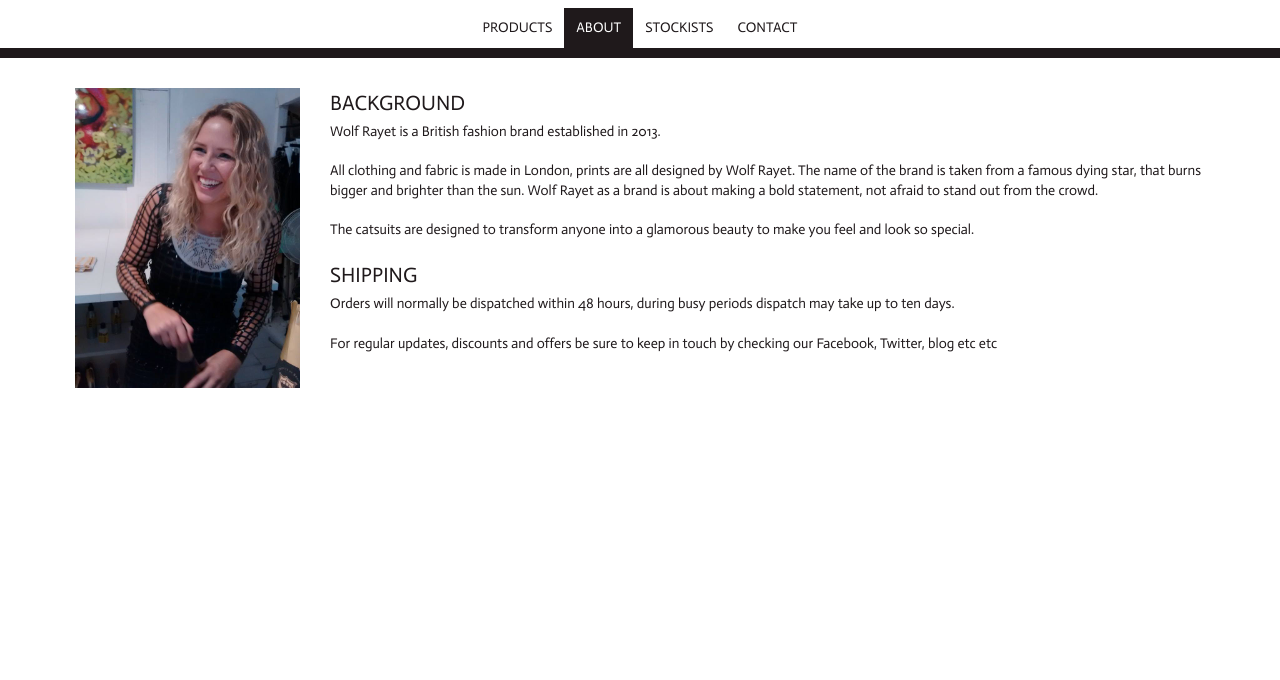
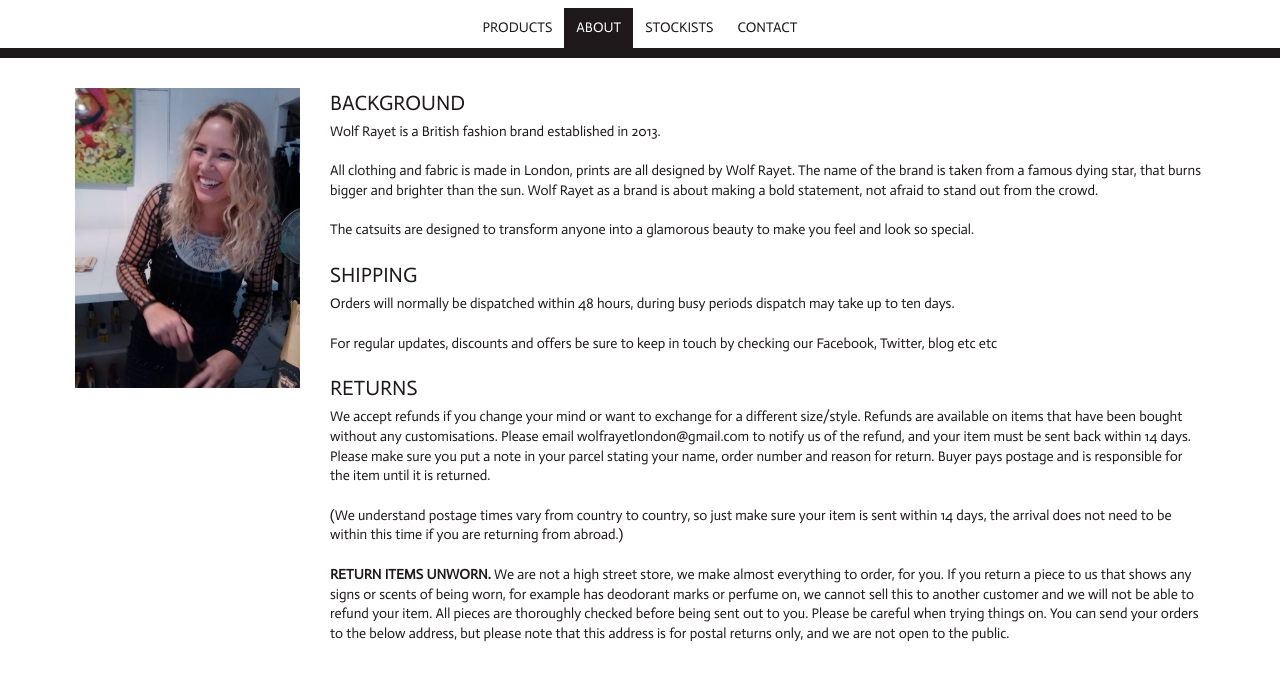
Before and after one commit to WolfRayetLondon/website, a React app: page /about in a window 1280 px wide. Shown: the part 194-874 px from the top of the page. Before the commit the page ends 800 px from the top, so only its background shows below. Built offline with nearby package versions, Linux system fonts and the light colour scheme; what shopify-buy would draw is missing.

Commit message:
add returns poplicy

```diff
--- a/src/app.css
+++ b/src/app.css
@@ -1,8 +1,10 @@
-@import url('https://fonts.googleapis.com/css?family=Actor');
+@import url("https://fonts.googleapis.com/css?family=Actor");
 @import "~slick-carousel/slick/slick.css";
 @import "~slick-carousel/slick/slick-theme.css";
 
-*, *:before, *:after {
+*,
+*:before,
+*:after {
   box-sizing: border-box;
 }
 
@@ -13,7 +15,7 @@
 body {
   margin: 0;
   padding: 0;
-  font-family: 'Actor', sans-serif;
+  font-family: "Actor", sans-serif;
   font-weight: 400;
   font-size: 14px;
   line-height: 1.4;
@@ -222,7 +224,6 @@
   margin-bottom: 10px;
 }
 
-
 /* About */
 .about {
   display: flex;
@@ -237,7 +238,7 @@
 
 .about__image {
   max-width: 225px;
-  align-self: center;
+  align-self: baseline;
   margin-right: 30px;
   order: 2;
 }
@@ -261,7 +262,7 @@
 
 /* Stockists */
 .stockists__image {
-  max-width: 160px
+  max-width: 160px;
 }
 
 .stockists a {
@@ -374,9 +375,9 @@
 }
 
 .Flash__message {
-  background: rgba(0,0,0,0.88);
+  background: rgba(0, 0, 0, 0.88);
   border-radius: 3px;
-  box-shadow: 0 2px 4px rgba(0,0,0,0.1);
+  box-shadow: 0 2px 4px rgba(0, 0, 0, 0.1);
   color: #ffffff;
   cursor: default;
   display: -webkit-flex;
@@ -413,11 +414,10 @@
 }
 
 @media (min-width: 400px) {
-  .cart  {
+  .cart {
     width: 360px;
   }
 }
-
 
 .Cart--open {
   transform: translateX(0);
@@ -527,7 +527,7 @@
 }
 
 .Line-item__title {
-  color: #4E5665;
+  color: #4e5665;
   font-size: 15px;
   font-weight: 400;
 }
@@ -600,8 +600,6 @@
   opacity: 1;
   cursor: pointer;
 }
-
-
 
 /* CUSTOMER AUTH
  * ============================== */
@@ -686,11 +684,11 @@
 
 .header__logo {
   max-width: 60px;
-  margin: 15px auto ;
+  margin: 15px auto;
 }
 
 @media (min-width: 600px) {
-  .header__logo  {
+  .header__logo {
     max-width: 160px;
     margin: 20px auto 30px;
   }
@@ -704,7 +702,11 @@
   width: 60px;
   height: 60px;
   border-radius: 50%;
-  background: linear-gradient(to right, #1f191b 10%, rgba(255, 255, 255, 0) 42%);
+  background: linear-gradient(
+    to right,
+    #1f191b 10%,
+    rgba(255, 255, 255, 0) 42%
+  );
   position: relative;
   animation: spin 0.4s infinite linear;
   transform: translateZ(0);
@@ -715,7 +717,7 @@
   width: 75%;
   height: 75%;
   border-radius: 50%;
-  content: '';
+  content: "";
   margin: auto;
   position: absolute;
   top: 0;
--- a/src/components/About.js
+++ b/src/components/About.js
@@ -1,24 +1,62 @@
-import React, { Component } from 'react';
-import Image from './../images/laura.jpg'
+import React, { Component } from "react";
+import Image from "./../images/laura.jpg";
 
 class About extends Component {
   render() {
     return (
       <div className="container">
         <div className="about">
-          <img className="about__image" src={Image} alt="Laura"/>
+          <img className="about__image" src={Image} alt="Laura" />
           <div>
             <h2>BACKGROUND</h2>
             <p>Wolf Rayet is a British fashion brand established in 2013.</p>
-
-            <p>All clothing and fabric is made in London, prints are all designed by Wolf Rayet. The name of the brand is taken from a famous dying star, that burns bigger and brighter than the sun. Wolf Rayet as a brand is about making a bold statement, not afraid to stand out from the crowd.</p>
-
-            <p>The catsuits are designed to transform anyone into a glamorous beauty to make you feel and look so special.</p>
-
+            <p>
+              All clothing and fabric is made in London, prints are all designed
+              by Wolf Rayet. The name of the brand is taken from a famous dying
+              star, that burns bigger and brighter than the sun. Wolf Rayet as a
+              brand is about making a bold statement, not afraid to stand out
+              from the crowd.
+            </p>
+            <p>
+              The catsuits are designed to transform anyone into a glamorous
+              beauty to make you feel and look so special.
+            </p>
             <h2>SHIPPING</h2>
-            <p>Orders will normally be dispatched within 48 hours, during busy periods dispatch may take up to ten days.</p>
-
-            <p>For regular updates, discounts and offers be sure to keep in touch by checking our Facebook, Twitter, blog etc etc</p>
+            <p>
+              Orders will normally be dispatched within 48 hours, during busy
+              periods dispatch may take up to ten days.
+            </p>
+            <p>
+              For regular updates, discounts and offers be sure to keep in touch
+              by checking our Facebook, Twitter, blog etc etc
+            </p>
+            <h2>RETURNS</h2>
+            <p>
+              We accept refunds if you change your mind or want to exchange for
+              a different size/style. Refunds are available on items that have
+              been bought without any customisations. Please email
+              wolfrayetlondon@gmail.com to notify us of the refund, and your
+              item must be sent back within 14 days. Please make sure you put a
+              note in your parcel stating your name, order number and reason for
+              return. Buyer pays postage and is responsible for the item until
+              it is returned.
+            </p>
+            <p>
+              (We understand postage times vary from country to country, so just
+              make sure your item is sent within 14 days, the arrival does not
+              need to be within this time if you are returning from abroad.)
+            </p>
+            <p>
+              <b>RETURN ITEMS UNWORN.</b> We are not a high street store, we
+              make almost everything to order, for you. If you return a piece to
+              us that shows any signs or scents of being worn, for example has
+              deodorant marks or perfume on, we cannot sell this to another
+              customer and we will not be able to refund your item. All pieces
+              are thoroughly checked before being sent out to you. Please be
+              careful when trying things on. You can send your orders to the
+              below address, but please note that this address is for postal
+              returns only, and we are not open to the public.
+            </p>
           </div>
         </div>
       </div>
```
